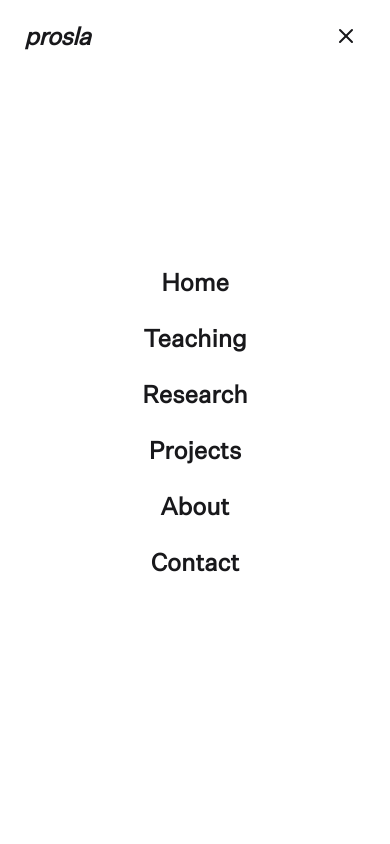
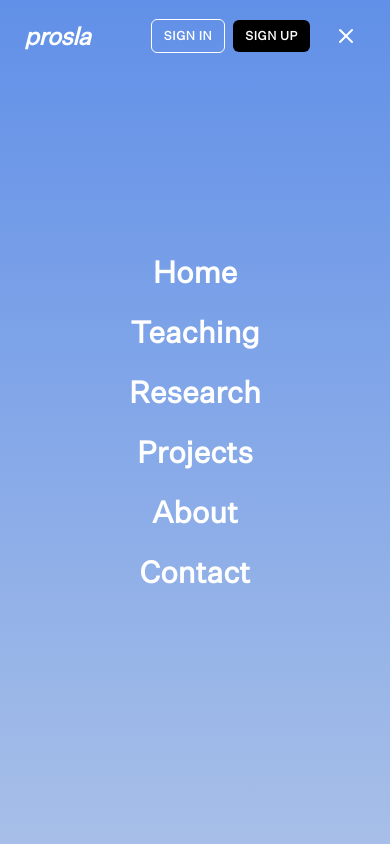
Before and after one commit to RiseforHope/personal-website, a Next.js app: page / in a window 390 px wide. Both pictures are taken after a click on the button 346 px from the left and 36 px from the top of the page. Shown: the top 844 px of the page. Built offline with nearby package versions, Linux system fonts and the light colour scheme; no server answers.

Commit message:
auth feature

```diff
--- a/components/Hero.tsx
+++ b/components/Hero.tsx
@@ -4,13 +4,10 @@ import Link from "next/link";
 export function Hero() {
   return (
     <section
-      className="relative flex h-screen w-full flex-col items-center justify-center overflow-hidden px-6 text-center md:px-10"
-      style={{
-        background: "linear-gradient(to top, #A7BFE8, #6190E8)",
-        // The fallback color #6190E8 is handled by the gradient's end stop,
-        // but if the browser doesn't support gradients, it defaults to the background-color
-        // if we were to set one explicitly.
-      }}
+      // Tailwind classes handle the gradient switch:
+      // Default (Light): bg-[linear-gradient(to_top,#A7BFE8,#6190E8)]
+      // Dark Mode: dark:bg-[linear-gradient(to_top,#0f172a,#1e293b)]
+      className="relative flex h-screen w-full flex-col items-center justify-center overflow-hidden px-6 text-center md:px-10 bg-[linear-gradient(to_top,#A7BFE8,#6190E8)] dark:bg-[linear-gradient(to_top,#0f172a,#1e293b)]"
     >
       {/* --- CONTENT --- */}
       <div className="relative z-10 mx-auto max-w-4xl space-y-6 pt-16">
@@ -25,10 +22,10 @@ export function Hero() {
         </p>
 
         <div className="mt-8 flex justify-center">
-          {/* Button: White background with the primary blue color for text */}
+          {/* Button text color adapts: Blue in light mode, Dark Slate in dark mode */}
           <Link
             href="/blog"
-            className="group flex items-center gap-2 rounded-full bg-white px-6 py-3 text-sm font-bold text-[#6190E8] transition hover:bg-zinc-100 hover:shadow-lg"
+            className="group flex items-center gap-2 rounded-full bg-white px-6 py-3 text-sm font-bold text-[#6190E8] transition hover:bg-zinc-100 hover:shadow-lg dark:text-[#0f172a]"
           >
             Start Reading
             <ArrowRight className="h-4 w-4 transition-transform group-hover:translate-x-1" />
--- a/components/NavbarClient.tsx
+++ b/components/NavbarClient.tsx
@@ -28,13 +28,18 @@ export default function NavbarClient({ user, signOut }: NavbarClientProps) {
   const toggleMenu = () => setIsOpen(!isOpen);
   const closeMenu = () => setIsOpen(false);
 
+  // Dynamic color for Logo and Button based on whether menu is open
+  const headerColorClass = isOpen
+    ? "text-white"
+    : "text-zinc-900 dark:text-zinc-50";
+
   return (
     <nav className="sticky top-0 z-50 w-full border-b border-transparent bg-transparent px-6 py-4 dark:border-transparent md:px-10">
       <div className="flex w-full items-center justify-between">
         {/* LOGO */}
         <Link
           href="/"
-          className="z-50 text-2xl font-bold tracking-tight text-zinc-900 italic dark:text-zinc-50"
+          className={`z-50 text-2xl font-bold tracking-tight italic transition-colors ${headerColorClass}`}
           onClick={closeMenu}
         >
           prosla
@@ -46,13 +51,15 @@ export default function NavbarClient({ user, signOut }: NavbarClientProps) {
             <NavLinks />
           </div>
 
-          {/* AUTH BUTTONS (Visible on Mobile & Desktop) */}
-          <AuthButtons user={user} signOut={signOut} />
+          {/* AUTH BUTTONS */}
+          <div className="z-50">
+            <AuthButtons user={user} signOut={signOut} isOpen={isOpen} />
+          </div>
 
-          {/* HAMBURGER BUTTON (Mobile Only) */}
+          {/* HAMBURGER BUTTON */}
           <button
             onClick={toggleMenu}
-            className="z-50 block p-2 text-zinc-900 focus:outline-none md:hidden dark:text-white"
+            className={`z-50 block p-2 focus:outline-none md:hidden ${headerColorClass}`}
             aria-label="Toggle menu"
           >
             {isOpen ? <X className="h-6 w-6" /> : <Menu className="h-6 w-6" />}
@@ -62,7 +69,8 @@ export default function NavbarClient({ user, signOut }: NavbarClientProps) {
 
       {/* MOBILE MENU OVERLAY */}
       <div
-        className={`fixed inset-0 z-40 flex flex-col items-center justify-center bg-white transition-all duration-500 ease-in-out dark:bg-black ${
+        // MATCHING GRADIENTS APPLIED HERE
+        className={`fixed inset-0 z-40 flex flex-col items-center justify-center transition-all duration-500 ease-in-out bg-[linear-gradient(to_top,#A7BFE8,#6190E8)] dark:bg-[linear-gradient(to_top,#0f172a,#1e293b)] ${
           isOpen
             ? "opacity-100 translate-y-0 pointer-events-auto"
             : "opacity-0 -translate-y-4 pointer-events-none"
@@ -82,7 +90,7 @@ export default function NavbarClient({ user, signOut }: NavbarClientProps) {
 
 function NavLinks({ mobile = false }: { mobile?: boolean }) {
   const baseClass = mobile
-    ? "text-2xl font-bold text-zinc-900 dark:text-white hover:text-zinc-600"
+    ? "text-3xl font-bold text-white hover:text-white/80"
     : "text-sm font-medium text-zinc-600 hover:text-black dark:text-zinc-400 dark:hover:text-white";
 
   const links = ["Home", "Teaching", "Research", "Projects", "About", "Contact"];
@@ -105,9 +113,11 @@ function NavLinks({ mobile = false }: { mobile?: boolean }) {
 function AuthButtons({
                        user,
                        signOut,
+                       isOpen,
                      }: {
   user: User | null;
   signOut: () => Promise<void>;
+  isOpen?: boolean;
 }) {
   if (user) {
     return (
@@ -131,10 +141,15 @@ function AuthButtons({
     <div className="flex items-center gap-2">
       <Link
         href="/auth/login"
-        className="flex items-center justify-center rounded-md border border-zinc-300 bg-transparent px-3 py-2 text-xs font-bold tracking-wider text-zinc-900 uppercase transition hover:border-zinc-900 hover:bg-zinc-50 md:px-4 md:text-sm dark:border-zinc-700 dark:text-zinc-50 dark:hover:border-zinc-200 dark:hover:bg-zinc-900/40"
+        className={`flex items-center justify-center rounded-md border bg-transparent px-3 py-2 text-xs font-bold tracking-wider uppercase transition md:px-4 md:text-sm ${
+          isOpen
+            ? "border-white text-white hover:bg-white/10"
+            : "border-zinc-300 text-zinc-900 hover:border-zinc-900 hover:bg-zinc-50 dark:border-zinc-700 dark:text-zinc-50 dark:hover:border-zinc-200 dark:hover:bg-zinc-900/40"
+        }`}
       >
         SIGN IN
       </Link>
+
       <Link
         href="/auth/signup"
         className="flex items-center justify-center rounded-md bg-black px-3 py-2 text-xs font-bold tracking-wider text-white uppercase transition hover:bg-zinc-800 md:px-4 md:text-sm dark:bg-white dark:text-black dark:hover:bg-zinc-200"
```
